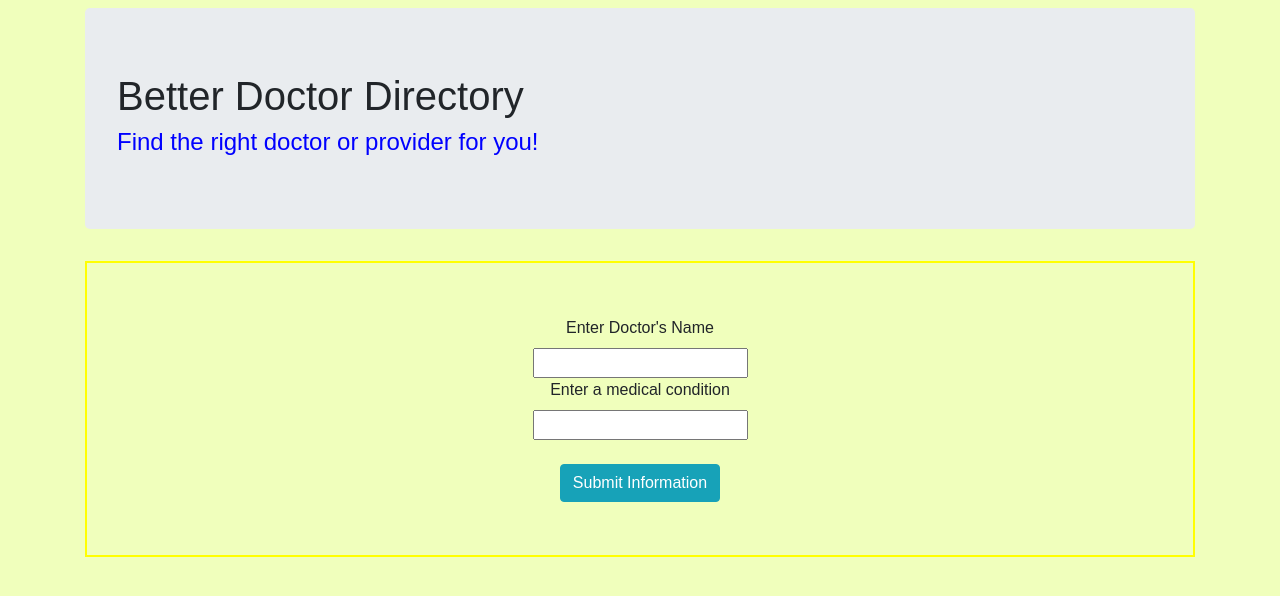
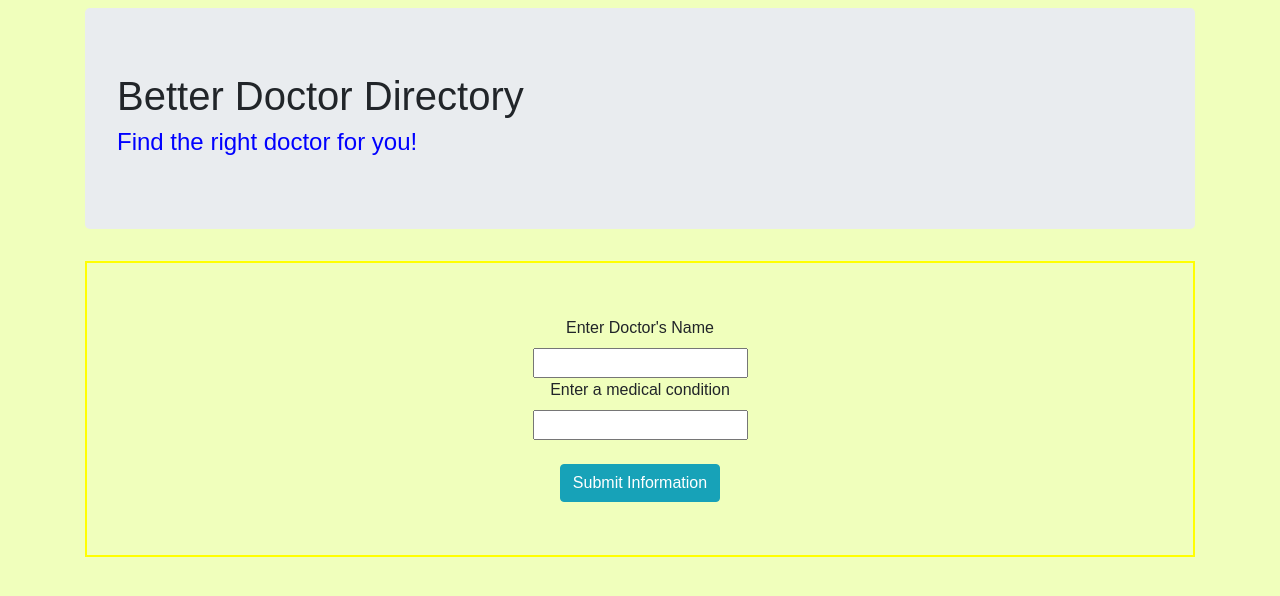
Before and after one commit to annieyshin/doctor_office_application, a website built with webpack: page src/index.html in a window 1280 px wide. Built offline with nearby package versions, Linux system fonts and the light colour scheme; some packages are replaced by stand-ins of ours; no server answers.

Commit message:
update index text

```diff
--- a/src/index.html
+++ b/src/index.html
@@ -9,7 +9,7 @@
     <h2 id="doctor_query"></h2>
     <div class="jumbotron">
       <h1>Better Doctor Directory</h1>
-      <h4 id="blue_text">Find the right doctor or provider for you!</h4>
+      <h4 id="blue_text">Find the right doctor for you!</h4>
     </div>
     <form id="form-input" >
       <br>
```
